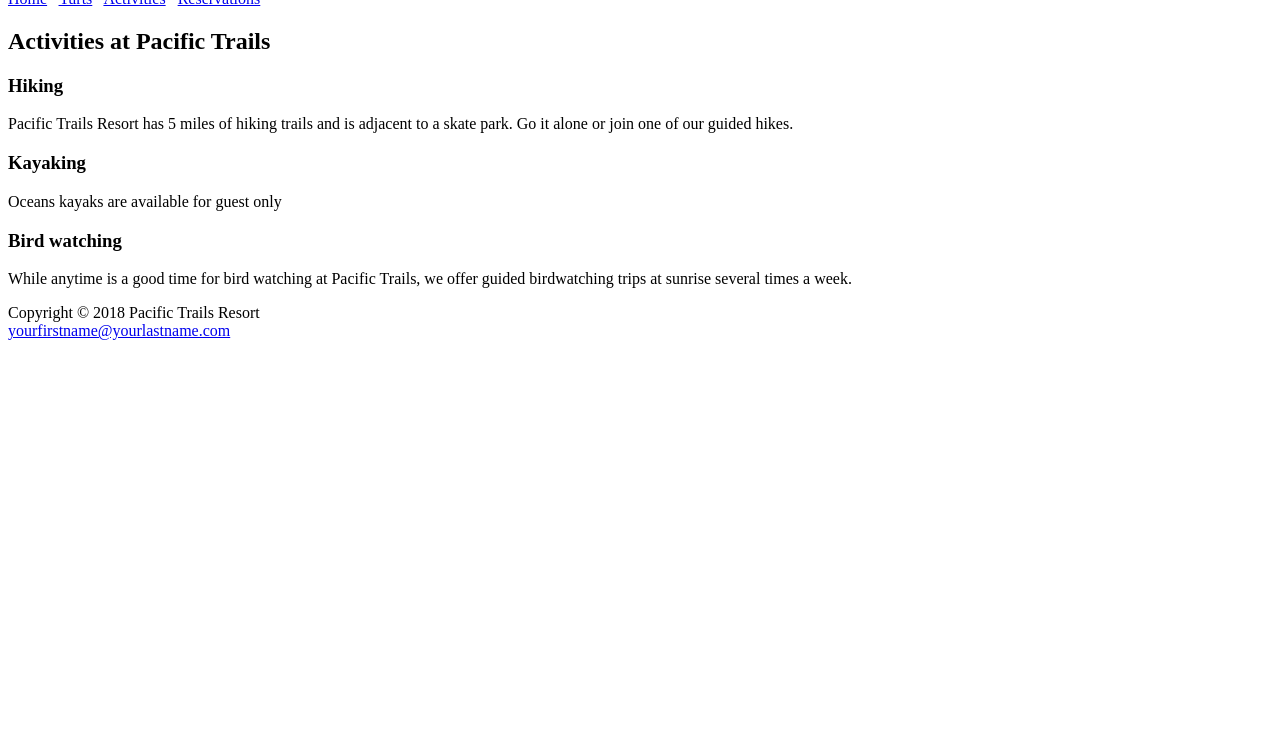
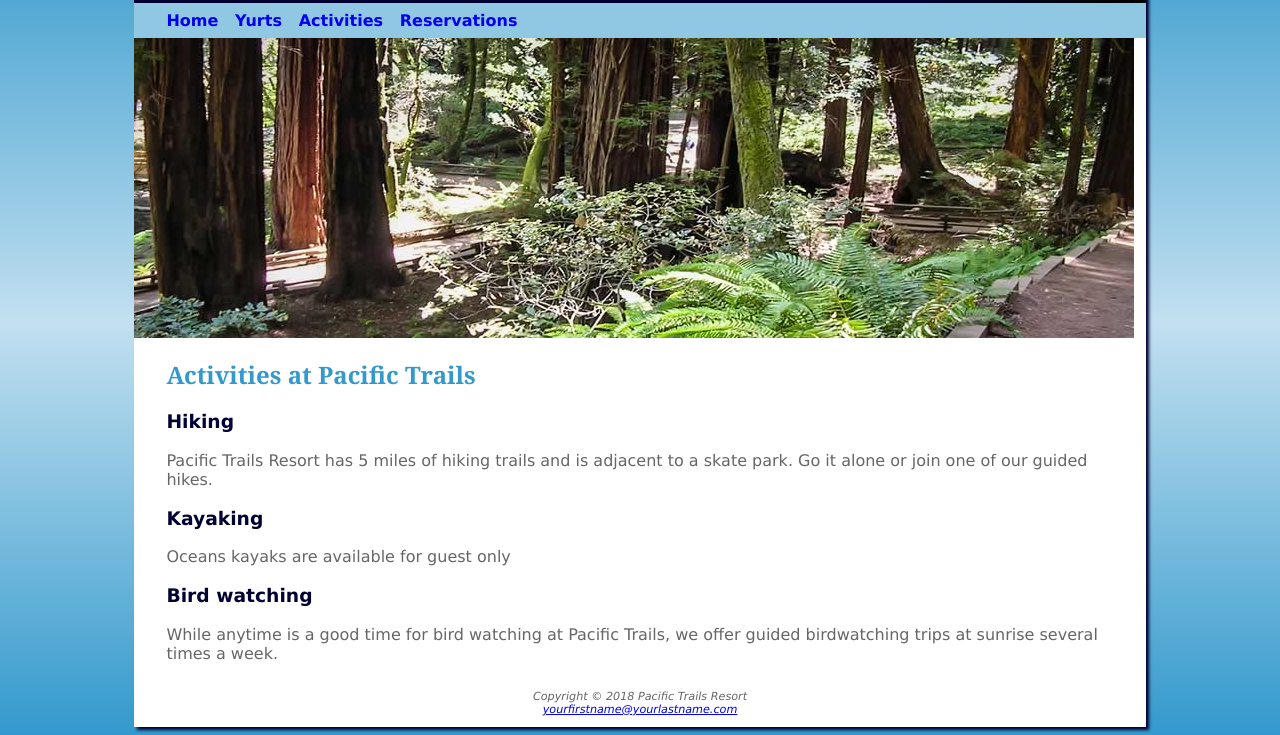
Before and after one commit to 420n13la/pacifictrailsresort4-NicolasEspitalier1, a plain HTML site: page activities.html in a window 1280 px wide. Shown: the part 90-825 px from the top of the page. Before the commit the page ends 800 px from the top, so only its background shows below. Drawn offline with Linux system fonts and the light colour scheme.

Commit message:
Update activities.html

```diff
--- a/activities.html
+++ b/activities.html
@@ -3,7 +3,7 @@
 <head>
 <title>Pacific Trails Resort</title>
 <meta charset="utf-8">
-<link rel="stylesheet" href="pacific0.css">
+<link rel="stylesheet" href="pacific.css">
 </head>
 <body>
 <div id="wrapper">
```
